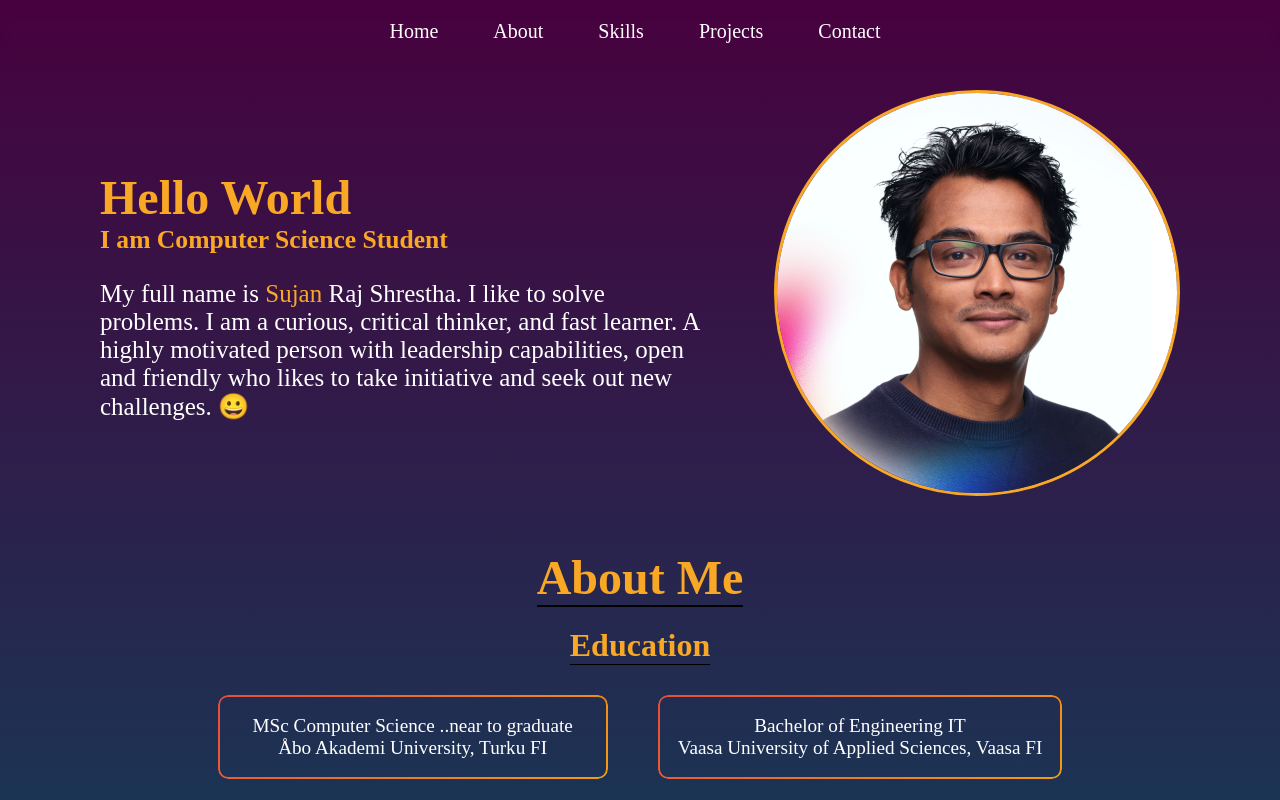
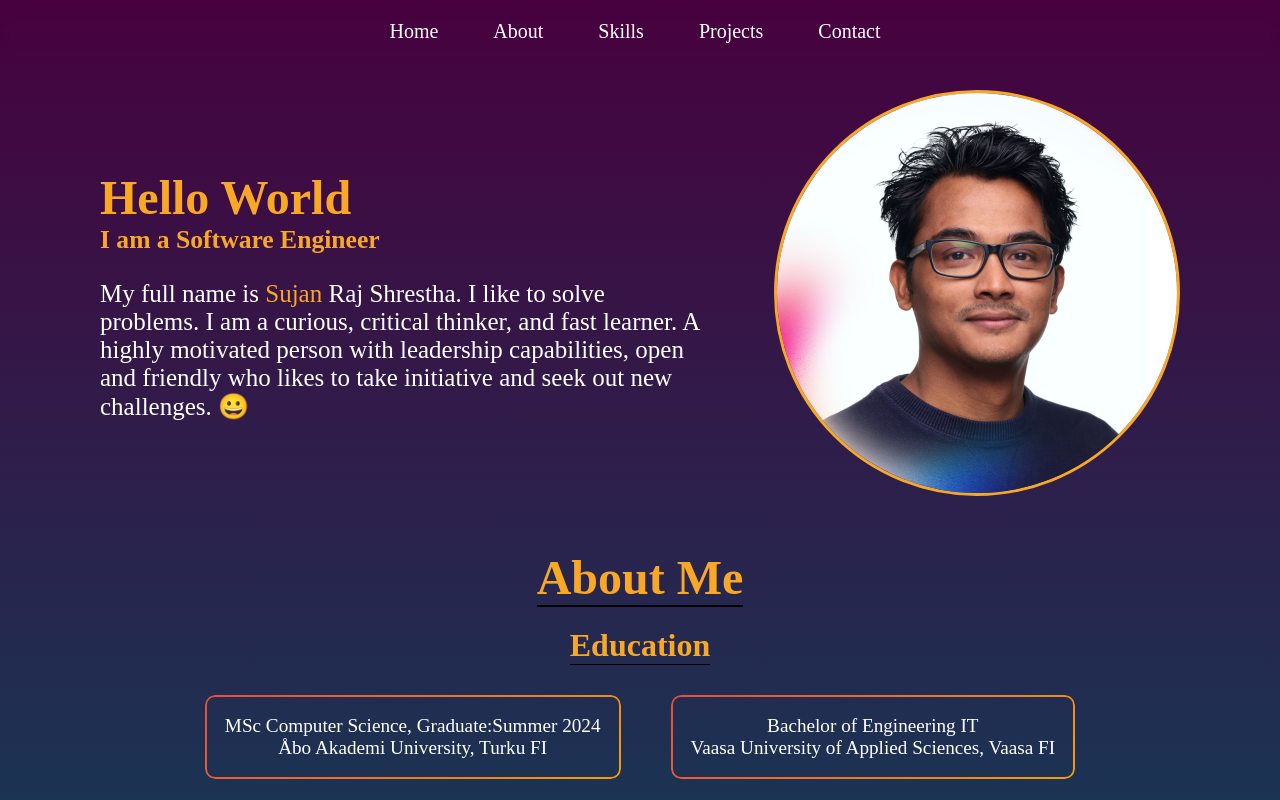
Before and after one commit to sujanrajs/MyPortfolioWebsite, a website: page index.html in a window 1280 px wide. Shown: the top 800 px of the page. Drawn offline with nearby package versions, Linux system fonts and the light colour scheme; a web font is replaced by a local one.

Commit message:
refactor: update education and title

```diff
--- a/index.html
+++ b/index.html
@@ -44,7 +44,7 @@
           <h1 class="intro__heading">
             Hello World<span class="intro__heading-blinking">_</span>
           </h1>
-          <h2 class="intro__sub-heading">I am Computer Science Student</h2>
+          <h2 class="intro__sub-heading">I am a Software Engineer</h2>
           <p class="intro__para">
             My full name is <span class="intro__para-firstname">Sujan</span> Raj
             Shrestha. I like to solve problems. I am a curious, critical
@@ -64,7 +64,7 @@
             <h3>Education</h3>
             <div class="about__education-container">
               <div class="box-background">
-                <p>MSc Computer Science ..near to graduate</p>
+                <p>MSc Computer Science, Graduate:Summer 2024</p>
                 <p>Åbo Akademi University, Turku FI</p>
               </div>
               <div class="box-background">
```
